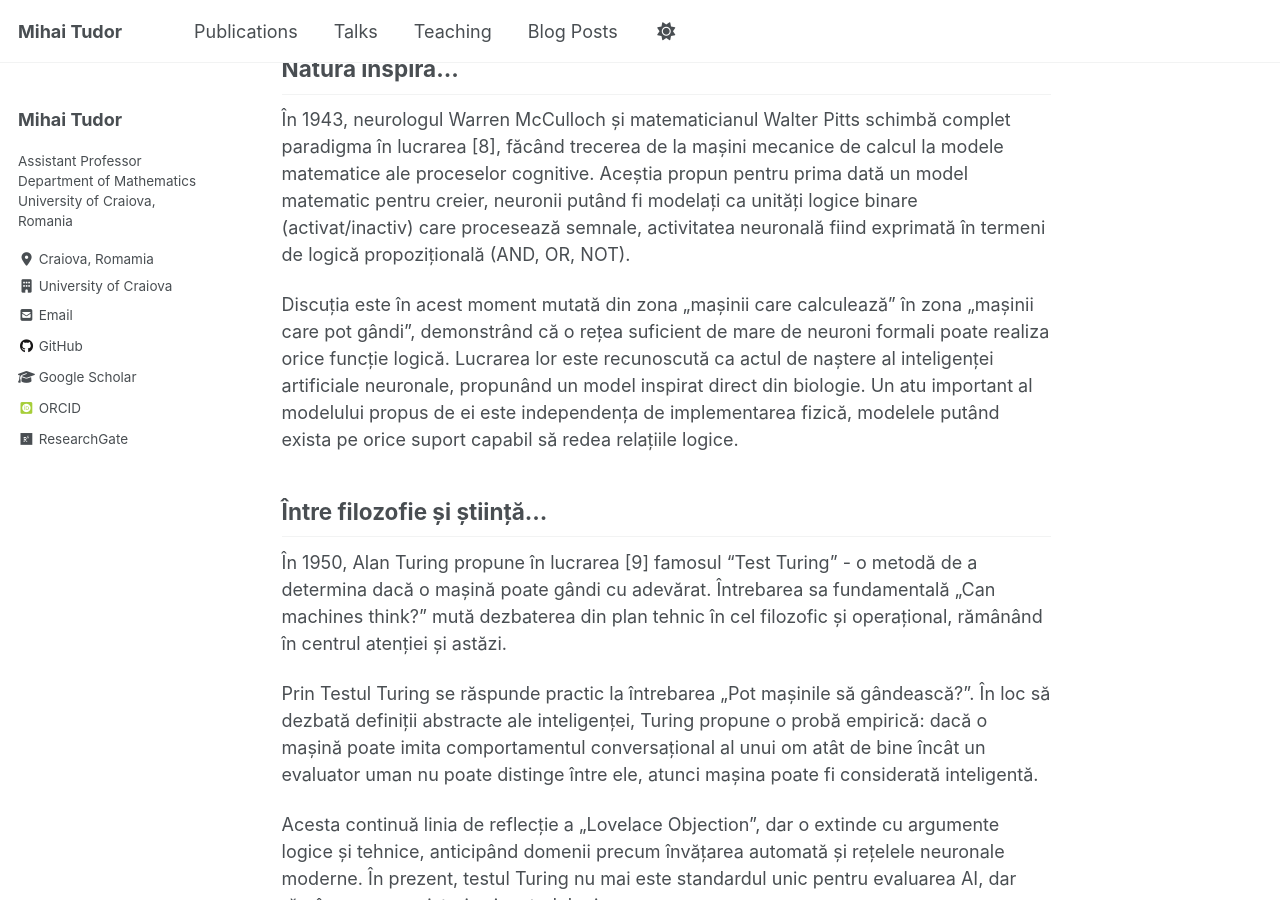
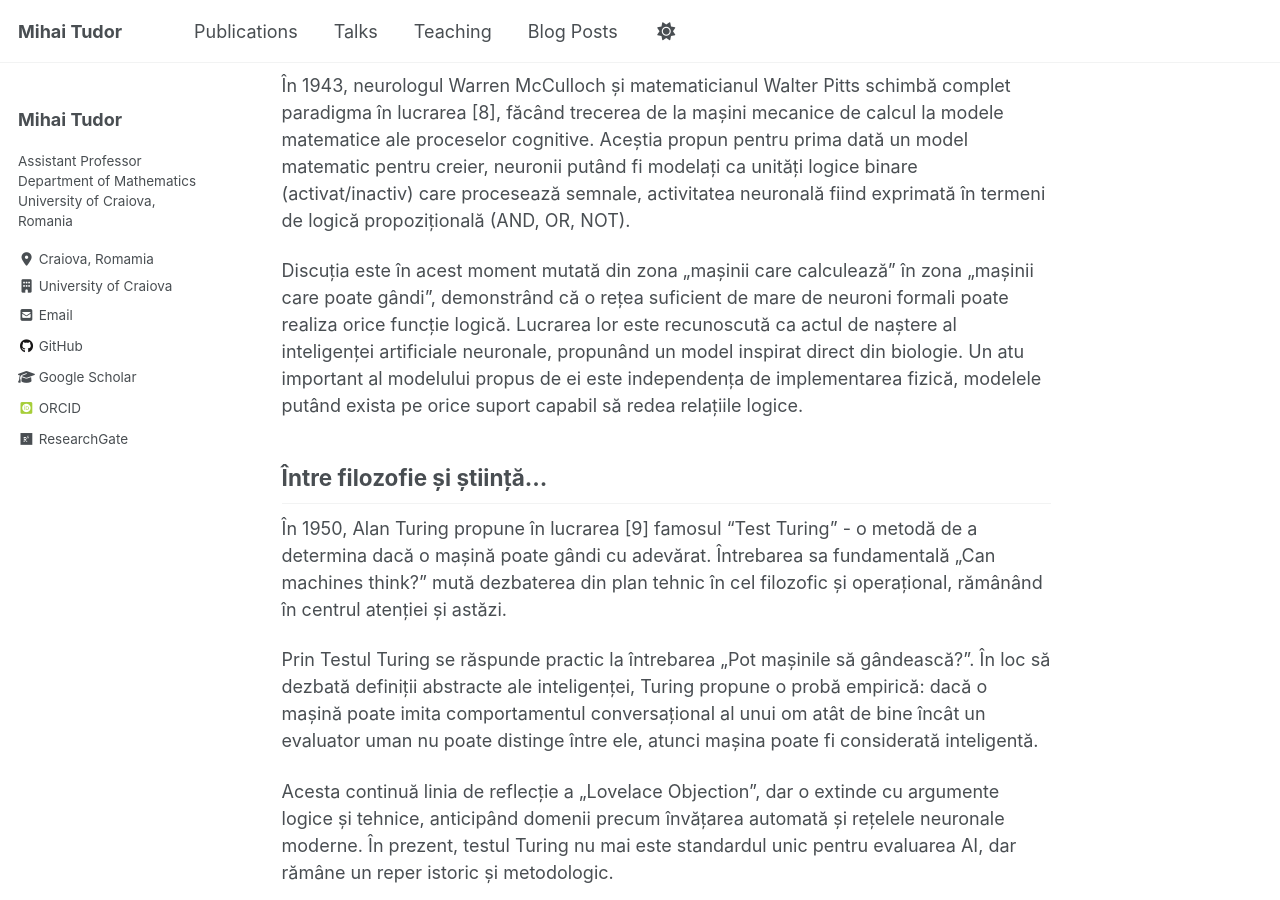
Before and after one commit to MihaiTudor26/mihaitudor26.github.io, a Jekyll site: the page built from _posts/2025-08-08-evolutia-istorica-ai.md, in a window 1280 px wide and 900 px high, scrolled down 2754 px. Built offline with Jekyll 4.4.1, drawn with Linux system fonts in a browser that asks for light colours; some web fonts are replaced; a script that is not in the unit is left out; some of the changed text lies outside the part shown.

Commit message:
Update 2025-08-08-evolutia-istorica-ai.md

```diff
--- a/_posts/2025-08-08-evolutia-istorica-ai.md
+++ b/_posts/2025-08-08-evolutia-istorica-ai.md
@@ -51,7 +50,7 @@ Reflecția filozofică – „Lovelace Objection" – referitoare la faptul că
 
 În 1943, neurologul Warren McCulloch și matematicianul Walter Pitts schimbă complet paradigma în lucrarea [8], făcând trecerea de la mașini mecanice de calcul la modele matematice ale proceselor cognitive. Aceștia propun pentru prima dată un model matematic pentru creier, neuronii putând fi modelați ca unități logice binare (activat/inactiv) care procesează semnale, activitatea neuronală fiind exprimată în termeni de logică propozițională (AND, OR, NOT).
 
-Discuția este în acest moment mutată din zona „mașinii care calculează" în zona „mașinii care pot gândi", demonstrând că o rețea suficient de mare de neuroni formali poate realiza orice funcție logică. Lucrarea lor este recunoscută ca actul de naștere al inteligenței artificiale neuronale, propunând un model inspirat direct din biologie. Un atu important al modelului propus de ei este independența de implementarea fizică, modelele putând exista pe orice suport capabil să redea relațiile logice.
+Discuția este în acest moment mutată din zona „mașinii care calculează" în zona „mașinii care poate gândi", demonstrând că o rețea suficient de mare de neuroni formali poate realiza orice funcție logică. Lucrarea lor este recunoscută ca actul de naștere al inteligenței artificiale neuronale, propunând un model inspirat direct din biologie. Un atu important al modelului propus de ei este independența de implementarea fizică, modelele putând exista pe orice suport capabil să redea relațiile logice.
 
 ## Între filozofie și știință...
 
```
Also changed, not shown: other parts of _posts/2025-08-08-evolutia-istorica-ai.md (+1 -2 lines).
